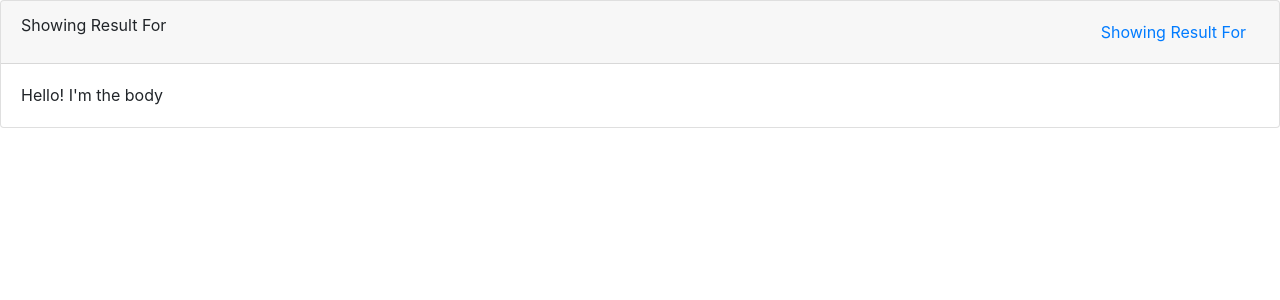
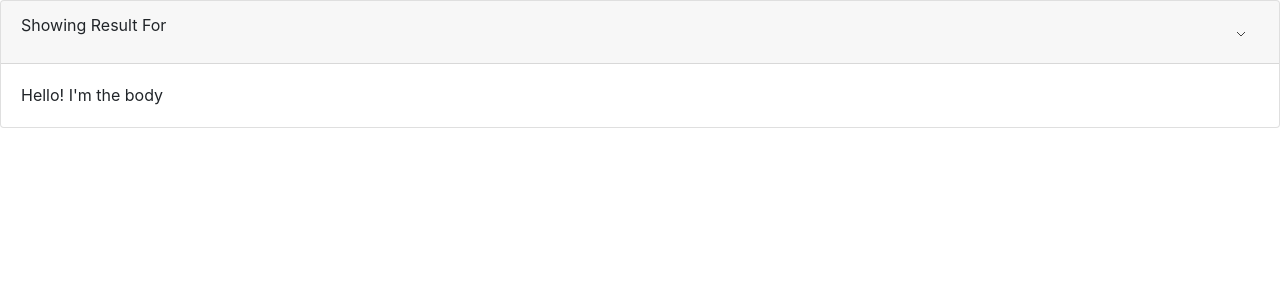
Before and after one commit to Harsh-Sama/resizeablecomponent, a React (Create React App) app: page / in a window 1280 px wide. Shown: the top 300 px of the page. Built offline with nearby package versions, Linux system fonts and the light colour scheme.

Commit message:
dropdown icon added

```diff
--- a/src/AccordionComp.js
+++ b/src/AccordionComp.js
@@ -3,6 +3,7 @@ import Accordion from 'react-bootstrap/Accordion'
 import { Card } from 'react-bootstrap';
 import { Button } from 'react-bootstrap';
 import './AccordionComp.css';
+import down from './down.svg'
 
 const AccordionComp = () => {
 
@@ -13,7 +14,7 @@ const AccordionComp = () => {
 			    <div className="flex-div">
 				    <span>Showing Result For</span>
 				      <Accordion.Toggle as={Button} variant="link" eventKey="0">
-				        Showing Result For
+				        <img src={down} />
 				      </Accordion.Toggle>
 			    </div>
 			    </Card.Header>
```
Also changed, not shown: src/down.svg (added).
